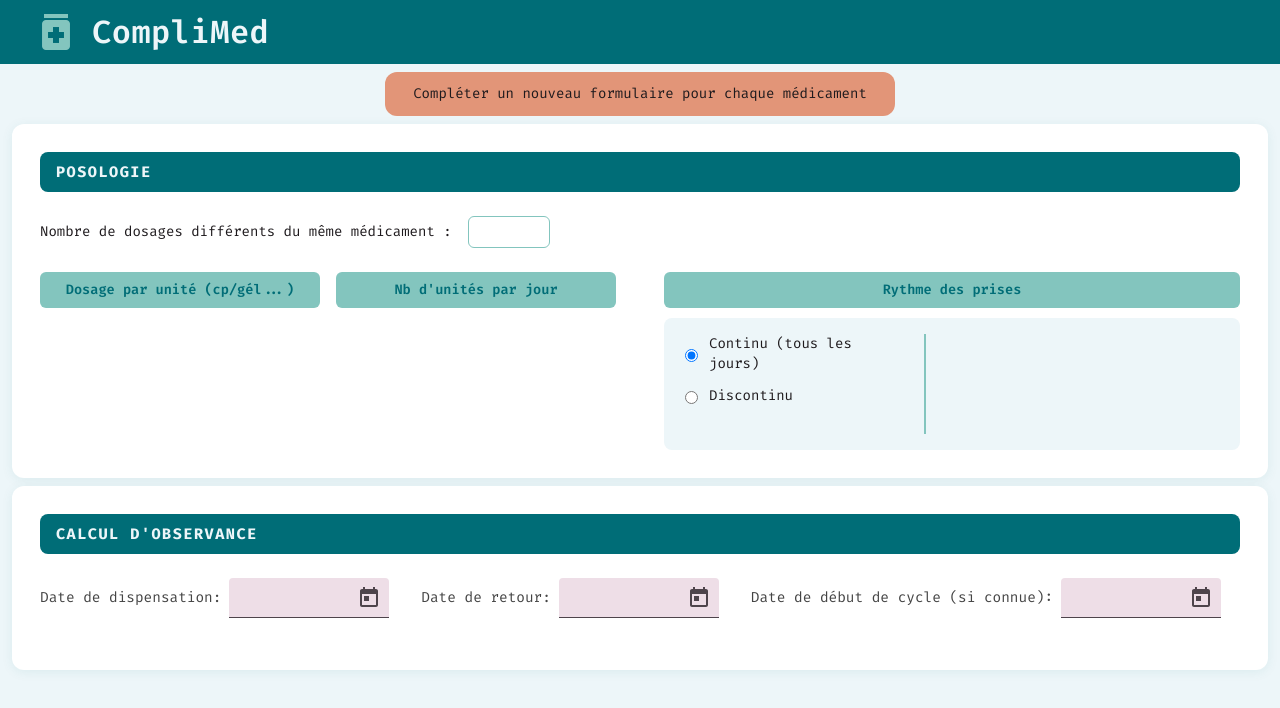
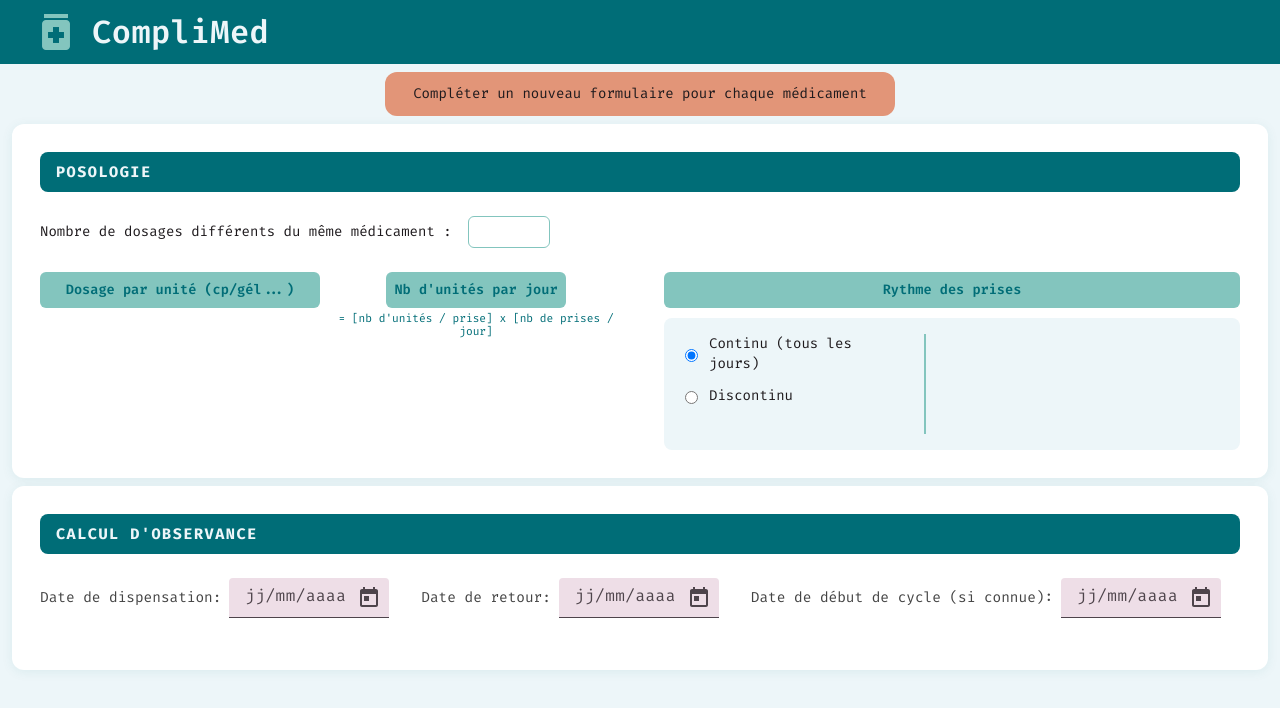
Before and after one commit to Camille-951/juste-prise, an Angular app: page / in a window 1280 px wide. Shown: the top 708 px of the page. Built offline with nearby package versions, Linux system fonts and the light colour scheme.

Commit message:
UI & date input - ajout du hint sous "Nb d'unités par jour" - input des dates corrigé.

```diff
--- a/src/app/observance-form/observance-form.html
+++ b/src/app/observance-form/observance-form.html
@@ -12,7 +12,10 @@
 
             <div class="dose-lines">
                 <span class="header">Dosage par unité (cp/gél...)</span>
-                <span class="header">Nb d'unités par jour</span>
+                <div class="header-with-hint">
+                    <span class="header">Nb d'unités par jour</span>
+                    <span class="hint">= [nb d'unités / prise] x [nb de prises / jour]</span>
+                </div>
 
                 @for (line of posologieModel().doseLines; track line.id; let i = $index) {
                 <div class="input-with-unit">
@@ -80,14 +83,15 @@
             <div> <span>Date de dispensation: </span>
                 <mat-form-field subscriptSizing="dynamic">
                     <input matInput [matDatepicker]="dateDispensation" [formField]="posologieForm.dates.dispensation"
-                        disabled>
+                        (input)="formatDateInput($event)" placeholder="jj/mm/aaaa">
                     <mat-datepicker-toggle matSuffix [for]="dateDispensation"></mat-datepicker-toggle>
                     <mat-datepicker #dateDispensation></mat-datepicker>
                 </mat-form-field>
             </div>
             <div> <span>Date de retour: </span>
                 <mat-form-field subscriptSizing="dynamic">
-                    <input matInput [matDatepicker]="dateRetour" [formField]="posologieForm.dates.retour" disabled>
+                    <input matInput [matDatepicker]="dateRetour" [formField]="posologieForm.dates.retour"
+                        (input)="formatDateInput($event)" placeholder="jj/mm/aaaa">
                     <mat-datepicker-toggle matSuffix [for]="dateRetour"></mat-datepicker-toggle>
                     <mat-datepicker #dateRetour></mat-datepicker>
                 </mat-form-field>
@@ -95,7 +99,7 @@
             <div> <span>Date de début de cycle (si connue): </span>
                 <mat-form-field subscriptSizing="dynamic">
                     <input matInput [matDatepicker]="dateDebutCycle" [formField]="posologieForm.dates.debutCycle"
-                        disabled>
+                        (input)="formatDateInput($event)" placeholder="jj/mm/aaaa">
                     <mat-datepicker-toggle matSuffix [for]="dateDebutCycle"></mat-datepicker-toggle>
                     <mat-datepicker #dateDebutCycle></mat-datepicker>
                 </mat-form-field>
--- a/src/app/observance-form/observance-form.scss
+++ b/src/app/observance-form/observance-form.scss
@@ -96,7 +96,7 @@ input[type="number"] {
             display: grid;
             grid-template-columns: 1fr 1fr;
             gap: 10px 16px;
-            align-items: center;
+            align-items: start;
 
             .input-with-unit {
                 display: flex;
@@ -107,6 +107,21 @@ input[type="number"] {
             }
 
             > input { min-width: 0; text-align: center; }
+
+            .header-with-hint {
+                display: flex;
+                flex-direction: column;
+                align-items: center;
+                gap: 4px;
+
+                .hint {
+                    font-size: 0.7rem;
+                    color: #006D77;
+                    text-align: center;
+                    line-height: 1.2;
+                    font-weight: 400;
+                }
+            }
         }
 
         .rythme {
--- a/src/app/observance-form/observance-form.ts
+++ b/src/app/observance-form/observance-form.ts
@@ -7,9 +7,33 @@ import { MatInputModule } from '@angular/material/input';
 import { NativeDateAdapter, provideNativeDateAdapter, MAT_DATE_LOCALE, DateAdapter } from '@angular/material/core';
 import { PercentPipe } from '@angular/common';
 
-/** Forces the calendar week to start on Monday instead of the default Sunday. */
+/** Forces the calendar week to start on Monday instead of the default Sunday.
+ *  Also overrides parse/format to use dd/mm/yyyy instead of the browser-locale-dependent default. */
 class MondayFirstDateAdapter extends NativeDateAdapter {
   override getFirstDayOfWeek(): number { return 1; }
+
+  override parse(value: string): Date | null {
+    if (!value) return null;
+    const digits = value.replace(/\D/g, '');
+    if (digits.length !== 8) return null;
+    const day   = parseInt(digits.slice(0, 2), 10);
+    const month = parseInt(digits.slice(2, 4), 10) - 1;
+    const year  = parseInt(digits.slice(4, 8), 10);
+    const date  = new Date(year, month, day);
+    // Reject invalid dates (e.g. 31/02 rolls over in JS)
+    if (date.getDate() !== day || date.getMonth() !== month || date.getFullYear() !== year) return null;
+    return date;
+  }
+
+  override format(date: Date, displayFormat: object): string {
+    // Calendar headers don't have a 'day' key — use locale formatting for those
+    if (!('day' in displayFormat)) {
+      return date.toLocaleDateString('fr-FR', displayFormat as Intl.DateTimeFormatOptions);
+    }
+    const dd = String(date.getDate()).padStart(2, '0');
+    const mm = String(date.getMonth() + 1).padStart(2, '0');
+    return `${dd}/${mm}/${date.getFullYear()}`;
+  }
 }
 
 /** Whether a given day is an active treatment day or a pause day. */
@@ -76,7 +100,6 @@ interface Rythme {
 })
 export class ObservanceForm {
 
-  /** Single source of truth for the whole form; the reactive form proxy derives from it. */
   posologieModel = signal<PosologieData>({
     doseNumber: null,
     doseLines: [],
@@ -138,7 +161,7 @@ export class ObservanceForm {
    * returns whether that day falls in a treatment or pause phase.
    *
    * The sequences are played in order and the full set repeats indefinitely.
-   * E.g. [5 on / 2 off, 3 on / 1 off] → total cycle = 11 days, then loops.
+   * Ex: [5 on / 2 off, 3 on / 1 off] -> total cycle = 11 days, then loops.
    */
   private getStatusInCycle(daysSinceCycleStart: number, sequences: Sequence[]): DayStatus {
     const totalCycleLength = sequences.reduce((sum, s) => sum + (s.traitement || 0) + (s.pause || 0), 0);
@@ -256,7 +279,6 @@ export class ObservanceForm {
   /**
    * Computes the weighted global observance across all dose lines.
    *
-   * Formula:
    *   Σ( dose_i × (dispensed_i − returned_i) )
    *   ─────────────────────────────────────────
    *   Σ( dose_i × unitPerDay_i × treatmentDays )
@@ -344,6 +366,17 @@ export class ObservanceForm {
     return reelle / theorique;
   }
 
+  /** Auto-inserts slashes while the user types a date (ddmmyyyy → dd/mm/yyyy). */
+  formatDateInput(event: Event) {
+    if ((event as InputEvent).inputType?.startsWith('delete')) return;
+    const input = event.target as HTMLInputElement;
+    const digits = input.value.replace(/\D/g, '').slice(0, 8);
+    let formatted = digits;
+    if (digits.length > 2) formatted = digits.slice(0, 2) + '/' + digits.slice(2);
+    if (digits.length > 4) formatted = digits.slice(0, 2) + '/' + digits.slice(2, 4) + '/' + digits.slice(4);
+    input.value = formatted;
+  }
+
   /** Appends a new empty sequence (up to the 5-sequence limit). */
   addSequence() {
     this.posologieModel.update(model => ({
```
Also changed, not shown: 2 other files (tests, documents, lock files or other folders).
